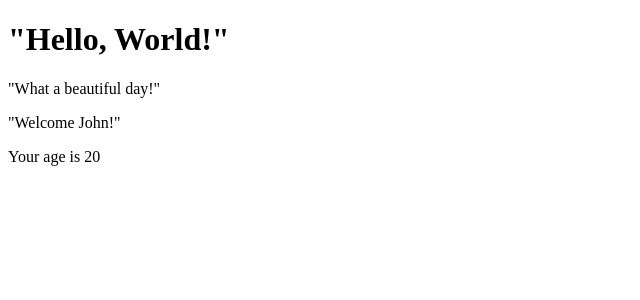
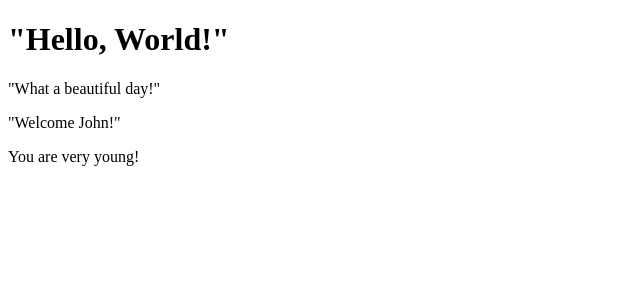
Before and after one commit to EdoGent/React-App, a React (Create React App) app: page / in a window 1280 px wide. Shown: the top 300 px of the page, without its empty margins (0-640 px from the left). Built offline with nearby package versions, Linux system fonts and the light colour scheme.

Commit message:
Conditional-Rendering-05 exercise

```diff
--- a/src/Component/Age.js
+++ b/src/Component/Age.js
@@ -4,7 +4,8 @@
     render () {
         return (
             <>
-                <p>Your age is {this.props.age}</p>
+                {/* <p>Your age is {this.props.age}</p> */}
+                {this.props.age > 18 ? <p>Your age is {this.props.age}</p> : <p>You are very young!</p>}
             </>
         )
     }
--- a/src/Component/Welcome.js
+++ b/src/Component/Welcome.js
@@ -7,11 +7,12 @@
     }
 
     render () {
-        const age = 20;
+        const age = 25;
         return (
             <>
                 <p>"Welcome {this.props.name}!"</p>
-                {age > 18 && age < 65 && this.props.name === 'John' && <Age age={age} />}
+                {age > 18 && age < 65 && this.props.name === 'John' && <Age age={5} />}
+
             </>
         )
     }
```
